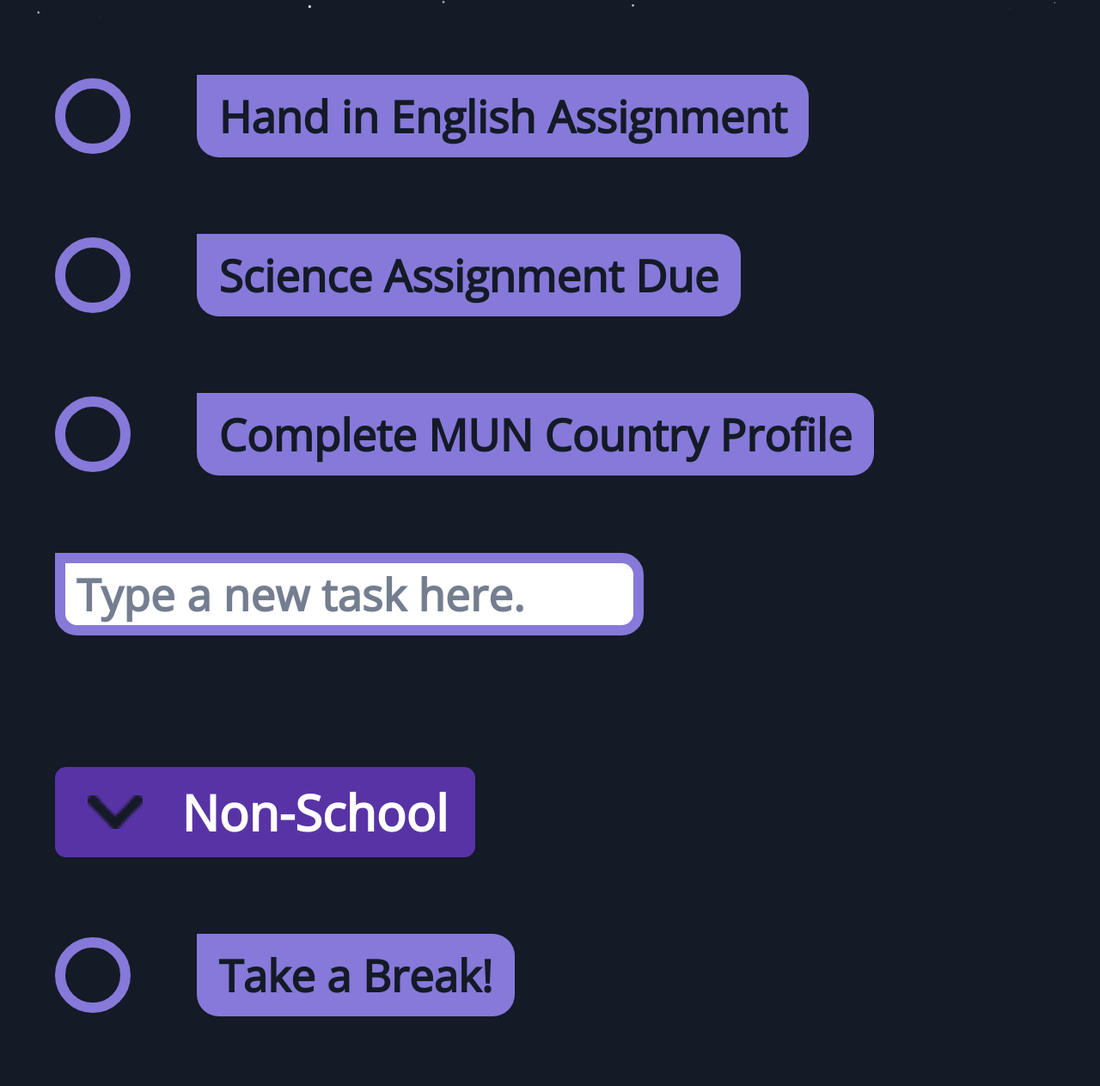
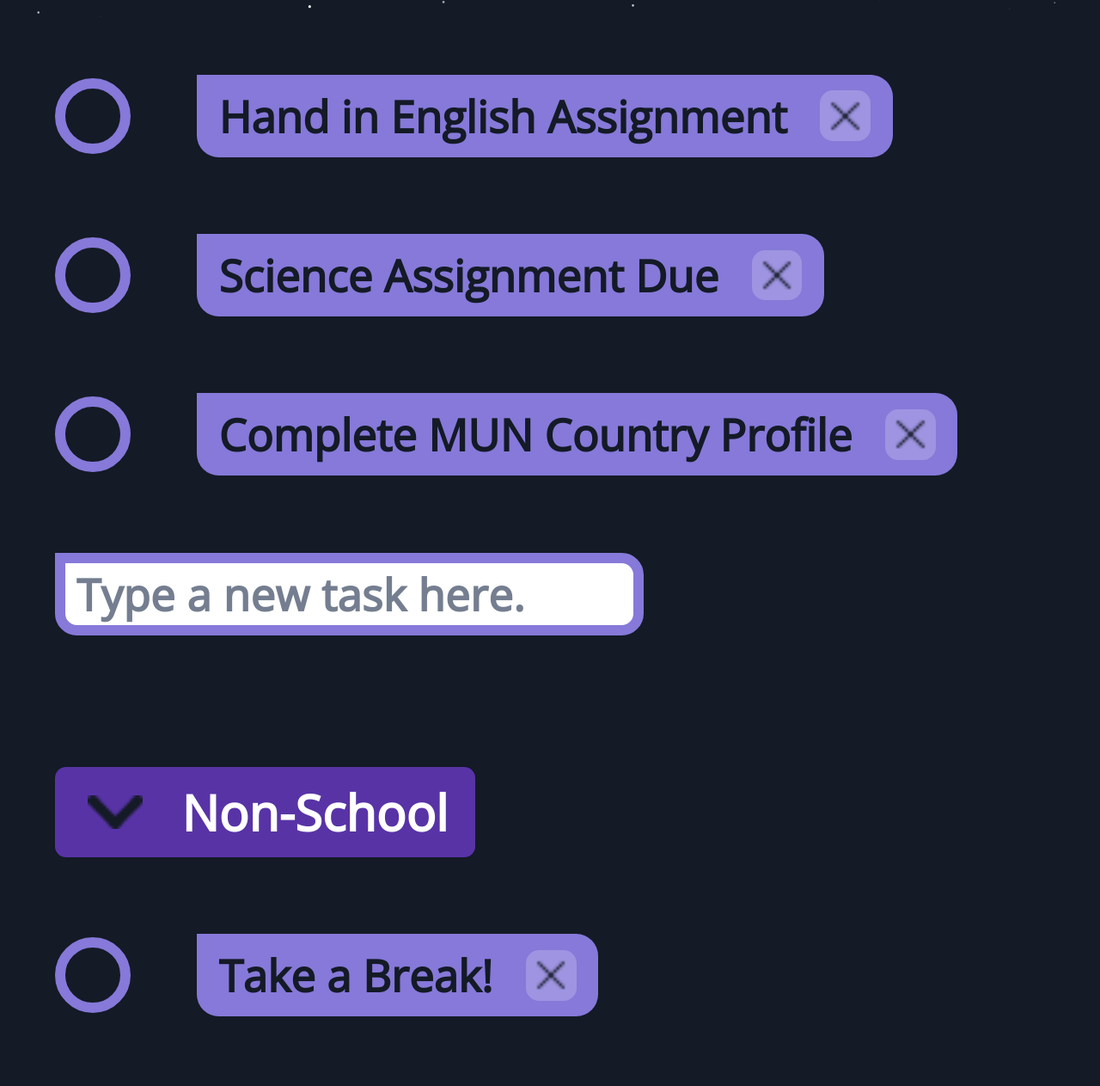
Before and after one commit to JustJayIGuess/Mission-Control, a plain HTML site: page index.html in a window 1280 px wide. Shown: the part 777-2040 px from the top of the page at 86% size. Drawn offline with nearby package versions, Linux system fonts and the light colour scheme.

Commit message:
Added delete buttons

```diff
--- a/index.html
+++ b/index.html
@@ -35,15 +35,24 @@
             <div class="list-group">
                 <div class="list-item">
                     <div class="checkbox"></div>
-                    <div class="task-title">Hand in English Assignment</div>
+                    <div class="task-title">
+                        Hand in English Assignment
+                        <img class="delete-button" src="delete.png" alt="">
+                    </div>
                 </div>
                 <div class="list-item">
                     <div class="checkbox"></div>
-                    <div class="task-title">Science Assignment Due</div>
+                    <div class="task-title">
+                        Science Assignment Due
+                        <img class="delete-button" src="delete.png" alt="">
+                    </div>
                 </div>
                 <div class="list-item">
                     <div class="checkbox"></div>
-                    <div class="task-title">Complete MUN Country Profile</div>
+                    <div class="task-title">
+                        Complete MUN Country Profile
+                        <img class="delete-button" src="delete.png" alt="">
+                    </div>
                 </div>
                 <div class="task-add-wrapper">
                     <input class="task-add" placeholder="Type a new task here."/>
@@ -59,7 +68,10 @@
             <div class="list-group">
                 <div class="list-item">
                     <div class="checkbox"></div>
-                    <div class="task-title">Take a Break!</div>
+                    <div class="task-title">
+                        Take a Break!
+                        <img class="delete-button" src="delete.png" alt="">
+                    </div>
                 </div>
                 <div class="task-add-wrapper">
                     <input class="task-add" placeholder="Type a new task here."/>
--- a/script.js
+++ b/script.js
@@ -39,7 +39,12 @@ window.onload = function() {
                 newCheckbox.className = "checkbox";
                 const newTaskTitle = document.createElement("div");
                 newTaskTitle.className = "task-title";
-                newTaskTitle.innerHTML = element.value;
+                const newDeleteButton = document.createElement("img");
+                newDeleteButton.src = "delete.png";
+                newDeleteButton.className = "delete-button";
+
+                newTaskTitle.appendChild(newDeleteButton);
+                newDeleteButton.insertAdjacentHTML("beforeBegin", element.value);
 
                 newListItem.appendChild(newCheckbox);
                 newListItem.appendChild(newTaskTitle);
--- a/style.css
+++ b/style.css
@@ -251,7 +251,7 @@ body {
     flex-direction: row;
     justify-content: left;
     align-items: center;
-    gap: 6vw;
+    gap: 3vw;
 }
 
 .list-item {
@@ -356,3 +356,11 @@ body {
 .task-add::placeholder {
     color: #2E3D59AA;
 }
+
+.delete-button {
+    width: 3vw;
+    height: 3vw;
+    background-color: #ffffff33;
+    padding: 0.8vw;
+    border-radius: 1.2vw;
+}
```
Also changed, not shown: delete.png (added).
